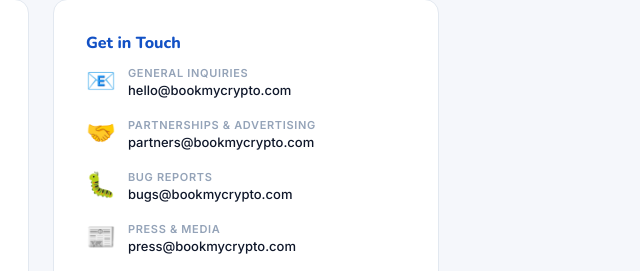
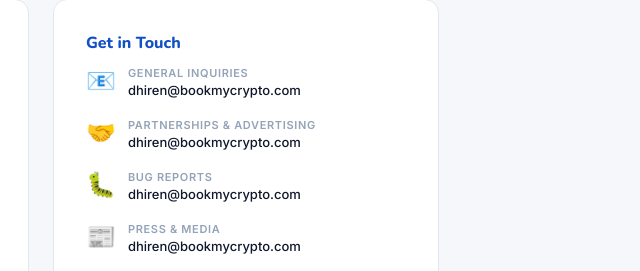
Before and after one commit to dhiren-Sinsinwar/Crypto, a website: page public/contact.html in a window 1280 px wide. Shown: the part 225-496 px from the top of the page, 599-1239 px from the left. Drawn offline with nearby package versions, Linux system fonts and the light colour scheme.

Commit message:
Update contact.html

```diff
--- a/public/contact.html
+++ b/public/contact.html
@@ -73,19 +73,19 @@
         <h2>Get in Touch</h2>
         <div class="contact-item">
           <div class="contact-icon">📧</div>
-          <div><div class="contact-label">General Inquiries</div><div class="contact-value">hello@bookmycrypto.com</div></div>
+          <div><div class="contact-label">General Inquiries</div><div class="contact-value">dhiren@bookmycrypto.com</div></div>
         </div>
         <div class="contact-item">
           <div class="contact-icon">🤝</div>
-          <div><div class="contact-label">Partnerships & Advertising</div><div class="contact-value">partners@bookmycrypto.com</div></div>
+          <div><div class="contact-label">Partnerships & Advertising</div><div class="contact-value">dhiren@bookmycrypto.com</div></div>
         </div>
         <div class="contact-item">
           <div class="contact-icon">🐛</div>
-          <div><div class="contact-label">Bug Reports</div><div class="contact-value">bugs@bookmycrypto.com</div></div>
+          <div><div class="contact-label">Bug Reports</div><div class="contact-value">dhiren@bookmycrypto.com</div></div>
         </div>
         <div class="contact-item">
           <div class="contact-icon">📰</div>
-          <div><div class="contact-label">Press & Media</div><div class="contact-value">press@bookmycrypto.com</div></div>
+          <div><div class="contact-label">Press & Media</div><div class="contact-value">dhiren@bookmycrypto.com</div></div>
         </div>
         <div class="contact-item">
           <div class="contact-icon">⏱️</div>
```
